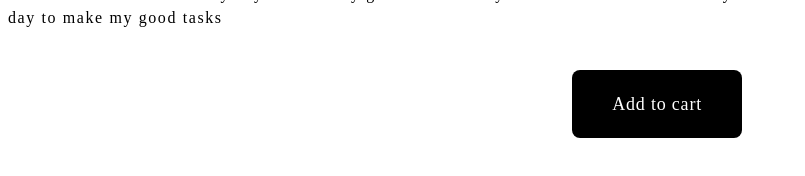
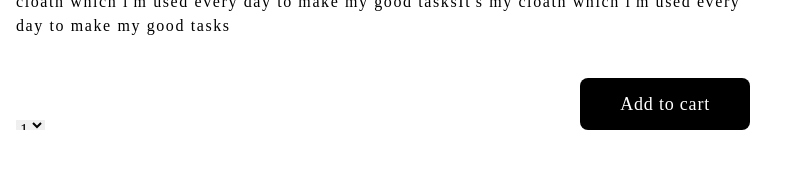
Before and after one commit to JubaDeveloper/shopping-site-pb, a React (Vite) app: page /product/1552 in a window 1280 px wide. Shown: the part 536-712 px from the top of the page, without its empty margins (0-805 px from the left). Built offline with nearby package versions, Linux system fonts and the light colour scheme.

Commit message:
added choose count items to add

```diff
--- a/src/App.tsx
+++ b/src/App.tsx
@@ -1,7 +1,7 @@
 import { BrowserRouter, Routes, Route } from "react-router-dom"
 import { InitialPage } from "./templates/initial-page/initialpage"
 import { ProductViewPage } from "./templates/product-view-page/productview"
-
+import "./App.css"
 
 function App() {
 
--- a/src/molecules/product-view/productview.tsx
+++ b/src/molecules/product-view/productview.tsx
@@ -22,8 +22,13 @@ export const ProductView = ({
                     {shortDesc}
                 </p>
             </div>
-            <div className="w-full h-fit justify-end flex">
-                <button className="bg-black text-white py-5 px-10 rounded-lg text-lg">
+            <div className="w-full h-fit flex flex-row justify-between">
+                <select className="min-h-[10px] max-h-[10px] mt-auto">
+                    <option>1</option>
+                    <option>1</option>
+                    <option>1</option>
+                </select>
+                <button className="bg-black text-white py-3 px-10 rounded-lg text-lg mt-auto">
                     Add to cart
                 </button>
             </div>
--- a/src/molecules/product/productbox.tsx
+++ b/src/molecules/product/productbox.tsx
@@ -1,6 +1,6 @@
 import { ReactElement } from "react";
 
-interface IProductProp {
+export interface IProductProp {
     shortDesc: string
     price: number | string
     imgSrc: string
@@ -9,7 +9,7 @@ interface IProductProp {
 export const ProductBox = ({ shortDesc, price, imgSrc }: IProductProp): ReactElement => {
     return (
         <div className="my-2 cursor-pointer select-none rounded-lg md:min-w-[700px] max-w-[700px] h-fit min-h-[200px] flex flex-row gap-[14px] px-5 py-2 hover:shadow-xl">
-            <div className="min-w-[150px] min-h-full flex align-center">
+            <div className="bg-white rounded-lg min-w-[150px] min-h-fit flex items-center justify-center">
                 <img className="max-w-[150px] max-h-[150px]" src={imgSrc} alt="Product image"/>
             </div>
             <div className="w-full max-w-lg text-left py-2">
--- a/src/templates/product-view-page/productview.tsx
+++ b/src/templates/product-view-page/productview.tsx
@@ -25,7 +25,7 @@ export const ProductViewPage = () => {
     })
 
     return (
-        <div>
+        <div className="p-2">
             {finishedFetch ? (product &&
             <ProductView
                 shortDesc={product.shortDesc}
```
